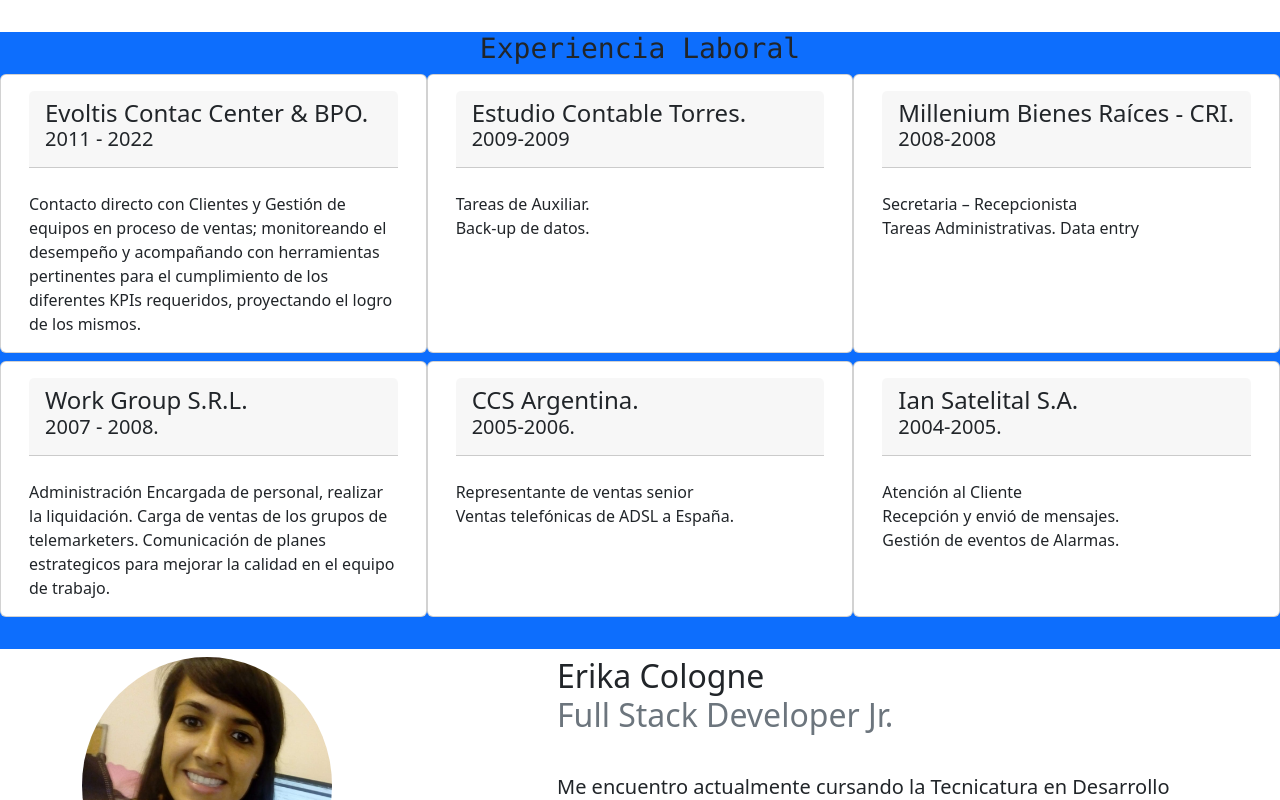
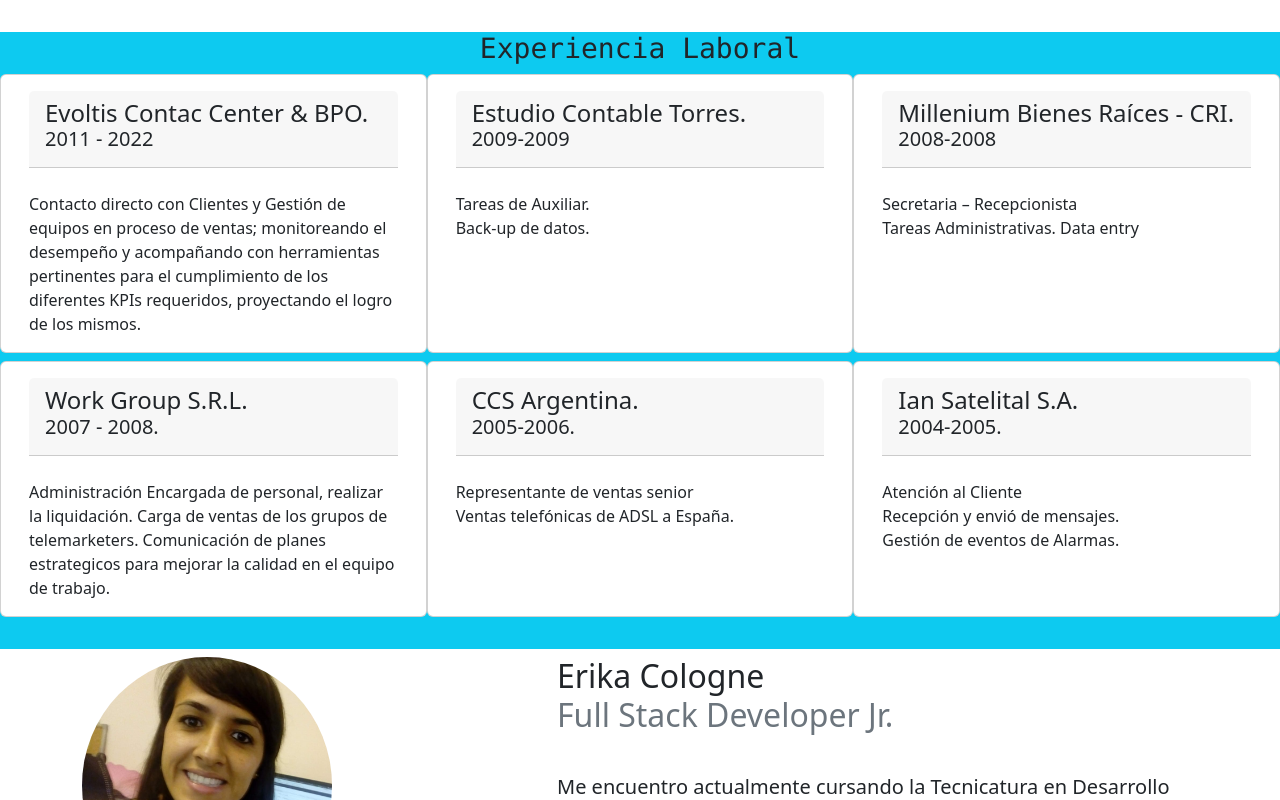
Before and after one commit to erkcgn/ProyectoIntegrador_CologneErika, an Angular app in the folder ProyectoIntegrador_erkcgn/: page /experiencia in a window 1280 px wide. Shown: the top 800 px of the page. Built offline with nearby package versions, Linux system fonts and the light colour scheme.

Commit message:
cambie color bg container principal

```diff
--- a/ProyectoIntegrador_erkcgn/src/app/componentes/experiencia/experiencia.component.html
+++ b/ProyectoIntegrador_erkcgn/src/app/componentes/experiencia/experiencia.component.html
@@ -3,7 +3,7 @@
     </div>
 </section>
 
-<div class="container" class="bg-primary">
+<div class="container" class="bg-info">
     <div class="row">
         <h3 class="font-monospace text-center">
             Experiencia Laboral
```
Lines whose indentation alone changed are shown as unchanged.
